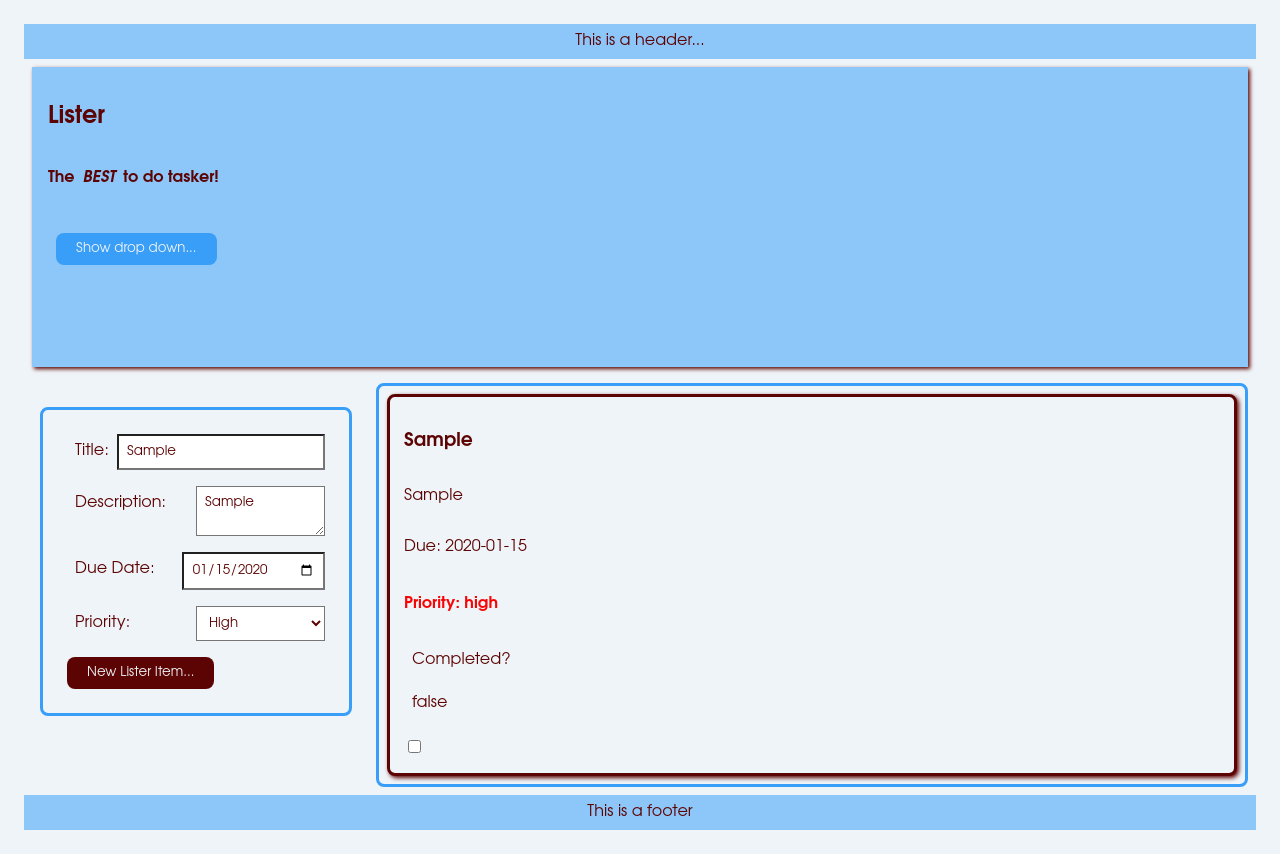
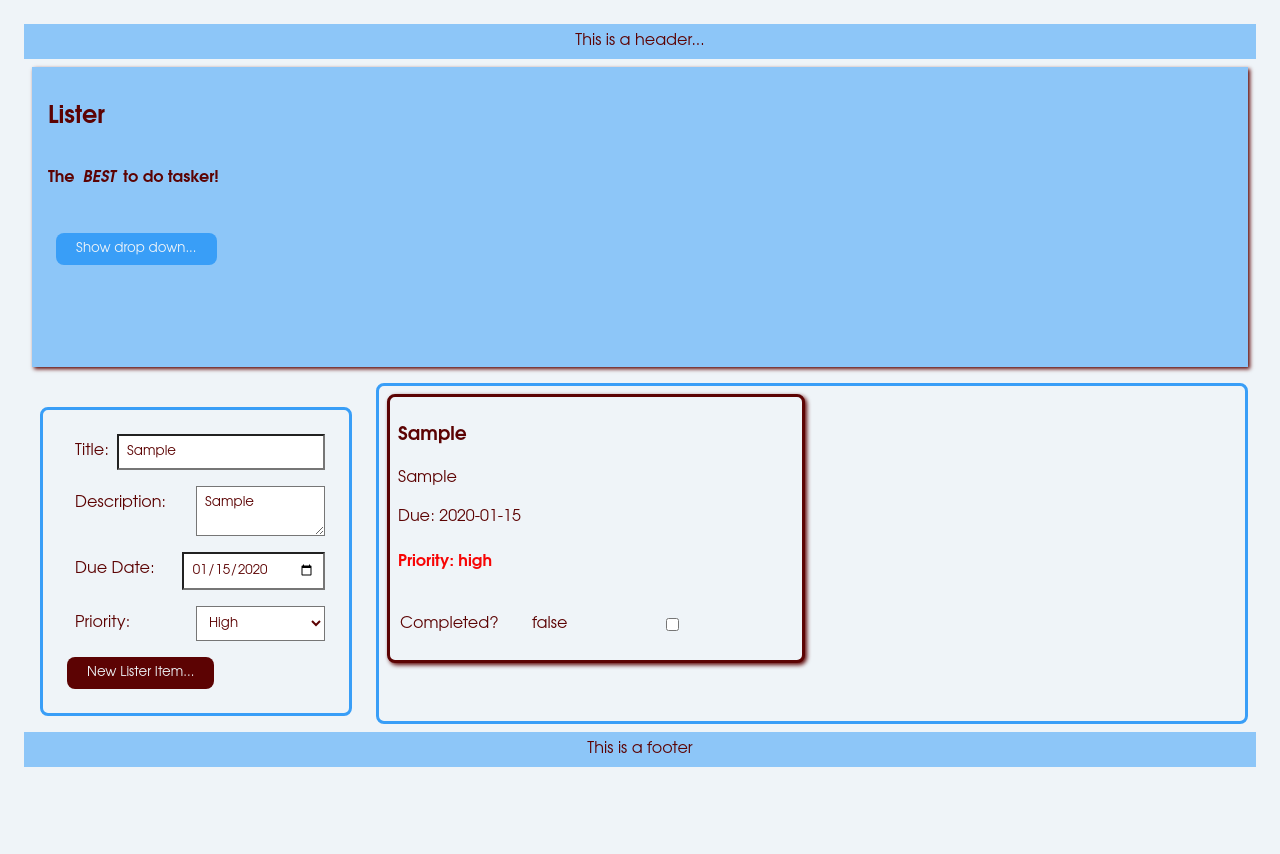
Before and after one commit to WebTestMan/todo-list, a website built with webpack: page src/template.html in a window 1280 px wide. Both pictures are taken after typing "Sample", "Sample", "2020-01-15" into the empty fields and a click on the button "New Lister Item...". After the commit the page ends 800 px from the top, so only its background shows below. Built offline with nearby package versions, Linux system fonts and the light colour scheme; a web font is replaced by a local one.

Commit message:
adjusted to do card styling

```diff
--- a/src/styles.css
+++ b/src/styles.css
@@ -94,6 +94,25 @@ textarea:focus {
   border-radius: var(--border-radius);
   box-shadow: var(--box-shadow);
   padding: var(--global-padding);
+  max-width: 400px;
+}
+
+.todo-card h3 {
+  font-weight: 800;
+}
+
+.todo-card * {
+  padding: 2px;
+}
+
+.todo-card div {
+  display: grid;
+  grid-template-columns: 1fr 1fr 1fr;
+}
+
+.todo-card div * {
+  align-self: center;
+  justify-self: start;
 }
 
 .todo-card:hover {
```
